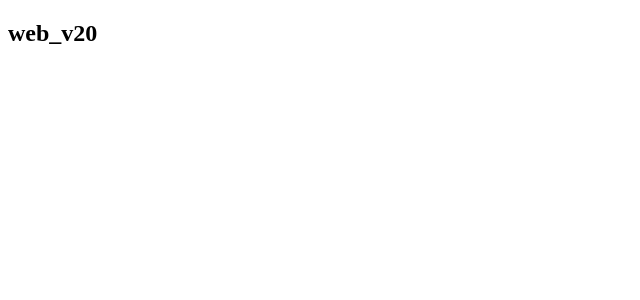
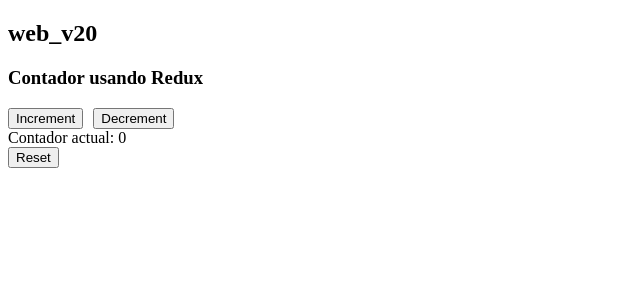
Before and after one commit to Davids-Berz/web_v20, an Angular app: page / in a window 1280 px wide. Shown: the top 300 px of the page, without its empty margins (0-640 px from the left). Built offline with nearby package versions, Linux system fonts and the light colour scheme.

Commit message:
agregando componente counter

```diff
--- a/src/app/app.component.html
+++ b/src/app/app.component.html
@@ -1 +1,3 @@
 <h2>{{title}}</h2>
+
+<app-counter/>
--- a/src/app/components/counter.component.html
+++ b/src/app/components/counter.component.html
@@ -1 +1,11 @@
-<p>counter works!</p>
+<h3>{{ title }}</h3>
+
+<button style="margin-right: 10px" (click)="increment()">Increment</button>
+<button (click)="decrement()">Decrement</button>
+
+<div>Contador actual: {{ counter }}</div>
+<div>
+</div>
+<div>
+  <button (click)="reset()">Reset</button>
+</div>
--- a/src/app/components/counter.component.ts
+++ b/src/app/components/counter.component.ts
@@ -1,4 +1,4 @@
-import {Component} from '@angular/core';
+import {Component, OnInit} from '@angular/core';
 
 @Component({
   selector: 'app-counter',
@@ -7,6 +7,28 @@
   templateUrl: './counter.component.html',
   styles: ``
 })
-export class CounterComponent {
+export class CounterComponent implements OnInit {
+  title: string = 'Contador usando Redux';
+  counter!: number;
+
+  ngOnInit(): void {
+    this.counter = 0;
+  }
+
+
+  increment(): void {
+    this.counter++;
+    console.log('incrementando')
+  }
+
+  decrement(): void {
+    this.counter--;
+    console.log('decrementando')
+  }
+
+  reset(): void {
+    this.counter = 0;
+    console.log('reset de contador')
+  }
 
 }
```
Also changed, not shown: src/app/app.component.ts (+6 -3 lines).
